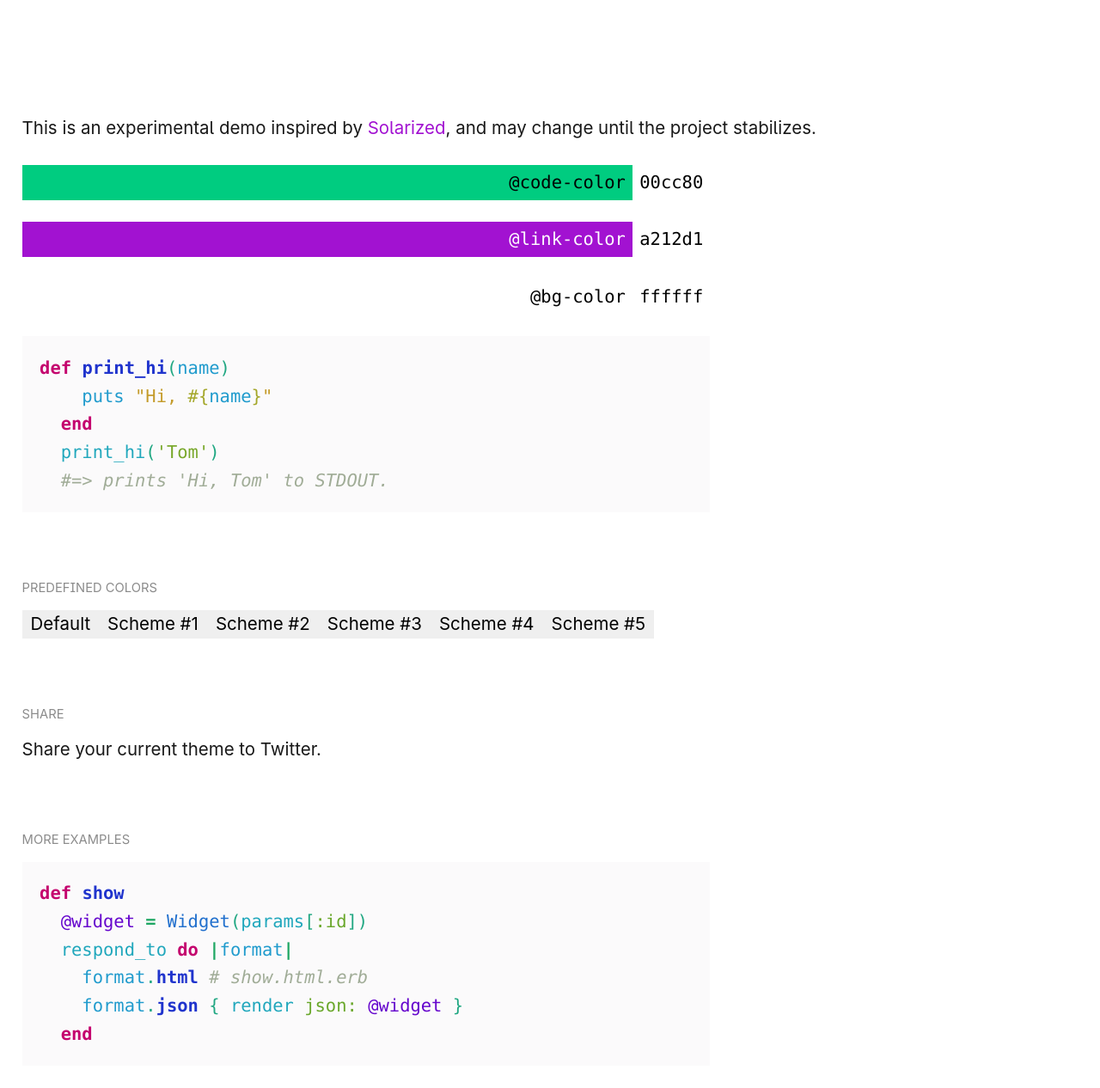
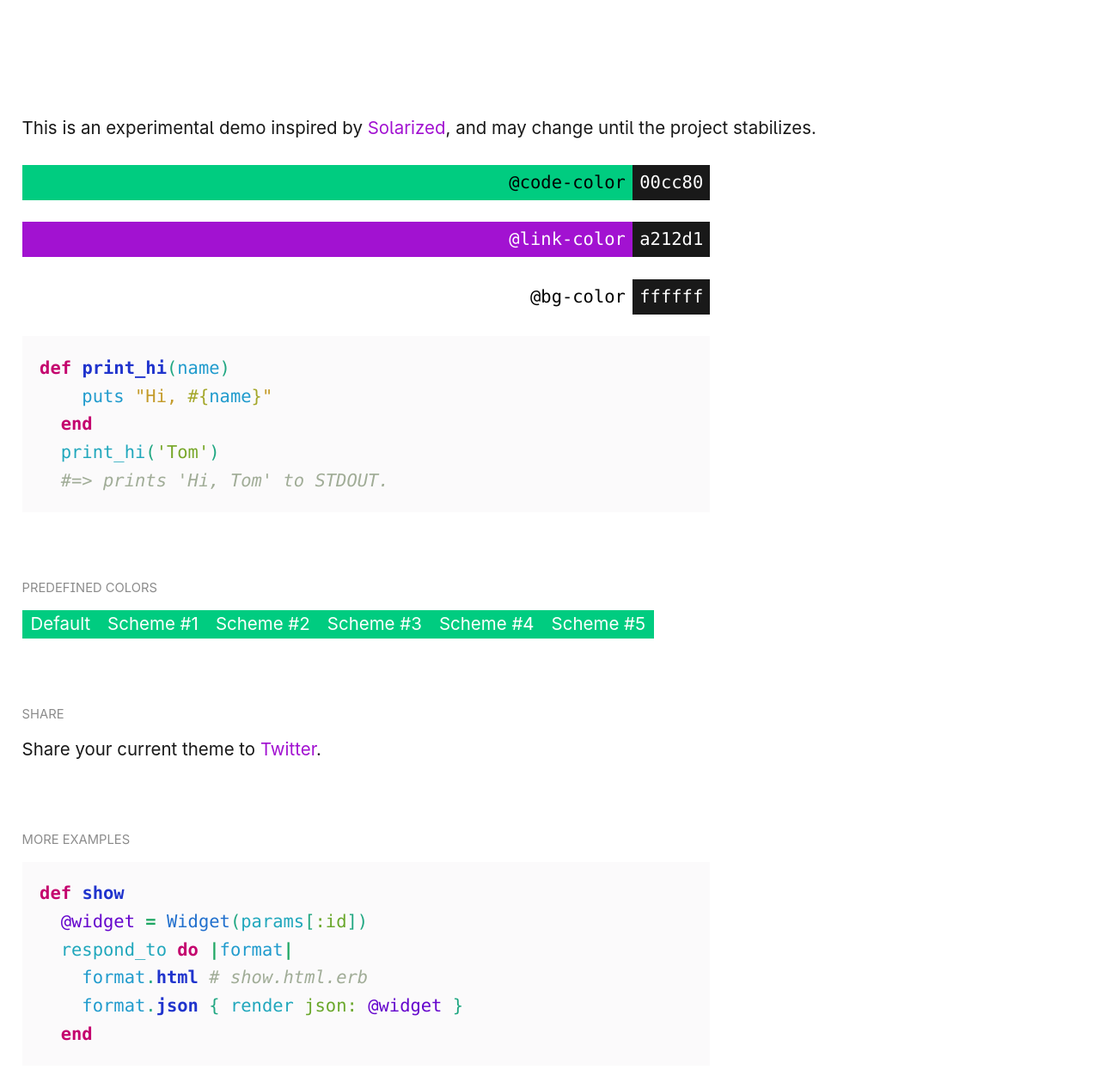
Before and after one commit to sparanoid/randomized, a website: page index.html in a window 1280 px wide. Shown: the part 673-1939 px from the top of the page at 86% size. Drawn offline with Linux system fonts and the light colour scheme.

Commit message:
feat(index): update button styles

```diff
--- a/app.less
+++ b/app.less
@@ -27,4 +27,22 @@ a {
 h1 {
   color: @code-color;
 }
+
+input {
+  .check-bg(@bg-color);
+  color: @bg-color;
+  background: @return-bg;
+}
+
+.btn-present button {
+  color: @bg-color;
+  background: @code-color;
+  transition: all .4s ease;
+
+  &:hover,
+  &:focus {
+    color: @code-color;
+    background: @bg-color;
+  }
+}
 /*! END: app-only */
--- a/index.html
+++ b/index.html
@@ -8,7 +8,7 @@
 
 <h2>Erratic colors for machines and people powered by machine learning and artificial intelligence, just kidding.</h2>
 
-<h3>by <a href="http://sparanoid.com/">Sparanoid</a></h3>
+<h3>Powered by <a href="http://sparanoid.com/">Sparanoid</a></h3>
 
 <p>This is an experimental demo inspired by <a href="http://ethanschoonover.com/solarized">Solarized</a>, and may change until the project stabilizes.</p>
 
@@ -53,7 +53,7 @@
   </p>
 
   <h2 class="sub-heading" id="share">Share</h2>
-  <p>Share your current theme to Twitter.</p>
+  <p>Share your current theme to <a href="#">Twitter</a>.</p>
 
   <h2 class="sub-heading" id="more-examples">More Examples</h1>
   <div class="highlighter-rouge"><pre class="highlight"><code><span class="k">def</span> <span class="nf">show</span>
```
Also changed, not shown: app.css.
